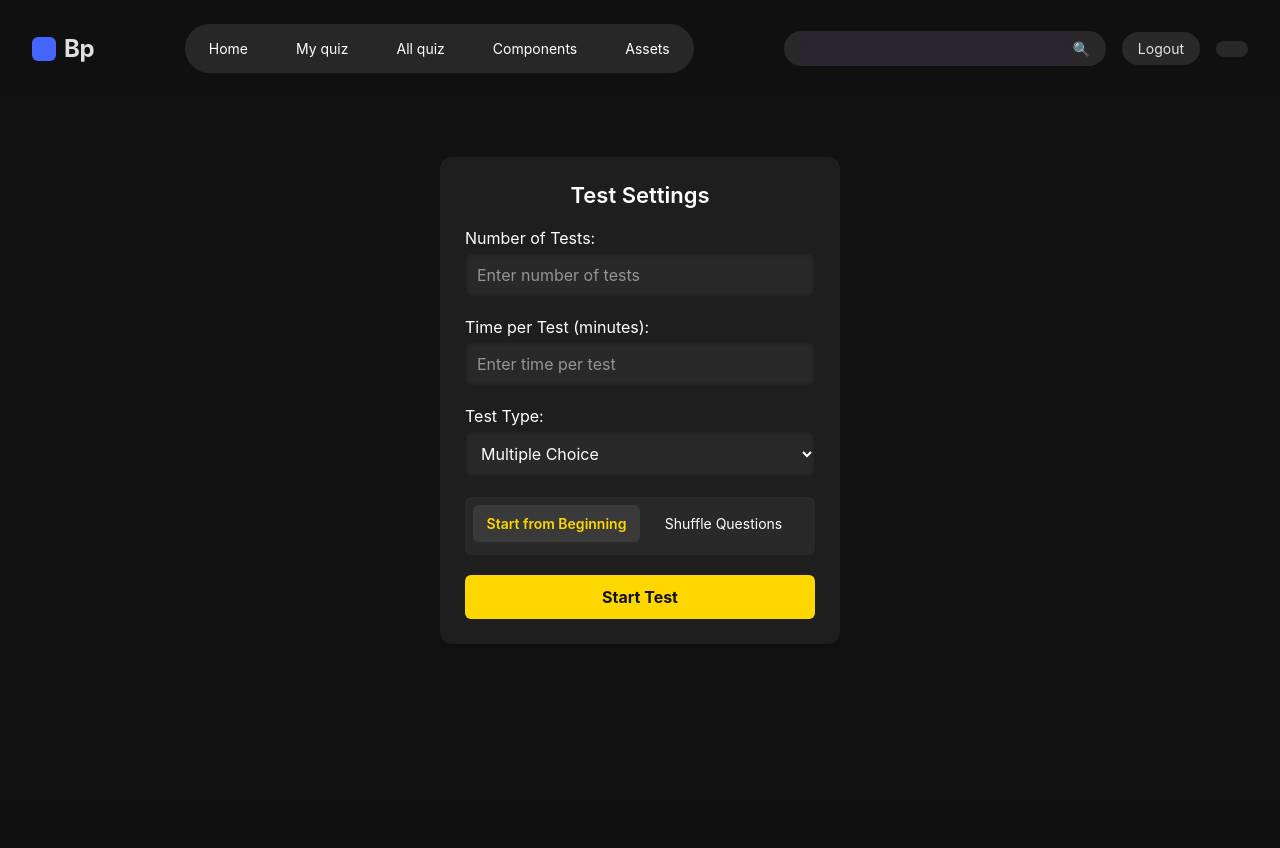
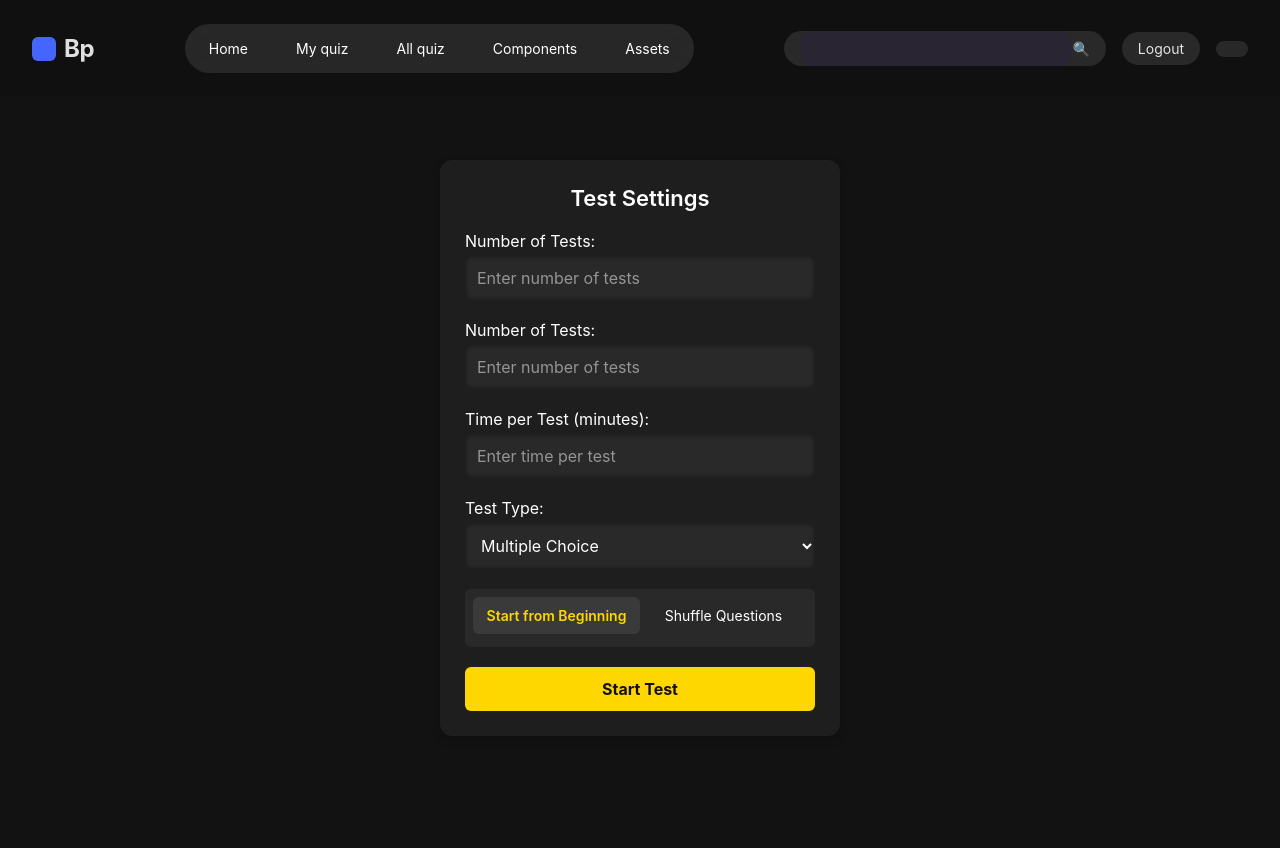
Before and after one commit to Husniddin03/php-framework, a PHP site: template application/view/quiz/form.php in a window 1280 px wide. Before the commit the page ends 644 px from the top, so only its background shows below. Run offline with PHP 8.4, Linux system fonts and the light colour scheme; the template is opened without the code that fills it, so the values that code supplies are empty.

Commit message:
Add quiz submission handling and update form; enhance styling and routing

```diff
--- a/application/assets/css/quiz.css
+++ b/application/assets/css/quiz.css
@@ -115,6 +115,7 @@
   align-items: center;
   height: 100vh;
   margin: 0;
+  margin-top: 3rem;
 }
 
 .container-quiz-form {
--- a/application/view/quiz/form.php
+++ b/application/view/quiz/form.php
@@ -3,18 +3,22 @@
 <div class="test-form">
     <div class="container-quiz-form">
         <h2>Test Settings</h2>
-        <form id="testForm">
+        <form id="testForm" action="/quiz/quiz" method="post">
             <div class="form-group">
                 <label for="testCount">Number of Tests:</label>
-                <input type="number" id="testCount" min="1" placeholder="Enter number of tests" required>
+                <input name="number" type="number" id="testCount" min="1" placeholder="Enter number of tests" required>
+            </div>
+            <div class="form-group">
+                <label for="testCount">Number of Tests:</label>
+                <input name="number" type="number" id="testCount" min="1" placeholder="Enter number of tests" required>
             </div>
             <div class="form-group">
                 <label for="timePerTest">Time per Test (minutes):</label>
-                <input type="number" id="timePerTest" min="1" placeholder="Enter time per test" required>
+                <input name="time" type="number" id="timePerTest" min="1" placeholder="Enter time per test" required>
             </div>
             <div class="form-group">
                 <label for="testType">Test Type:</label>
-                <select id="testType" required>
+                <select name="type" id="testType" required>
                     <option value="mcq">Multiple Choice</option>
                     <option value="written">Written</option>
                     <option value="mixed">Mixed</option>
--- a/roud/Roud.php
+++ b/roud/Roud.php
@@ -15,6 +15,7 @@ Roud::get('main/footer', [MainController::class, 'footer']);
 Roud::get('quiz/index', [QuizController::class, 'index']);
 Roud::get('quiz/upload', [QuizController::class, 'uploadFile']);
 Roud::post('quiz/upload', [QuizController::class, 'upload']);
+Roud::post('quiz/quiz', [QuizController::class, 'quiz']);
 Roud::post('quiz/answerCheck', [QuizController::class, 'answerCheck']);
 Roud::get('quiz/test', [QuizController::class, 'test']);
 Roud::get('quiz/all', [QuizController::class, 'all']);
```
Also changed, not shown: application/controller/QuizController.php (+13 -0 lines), application/view/quiz/quiz.php (added).
